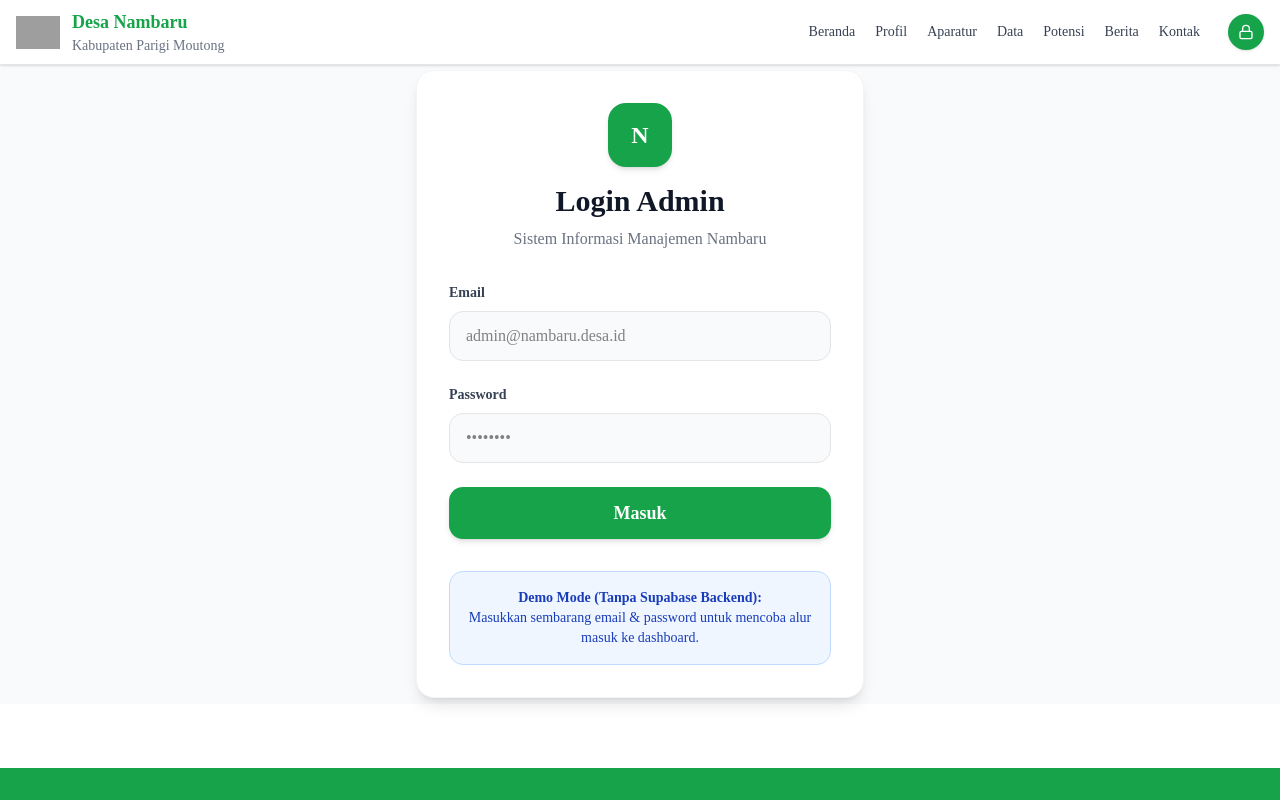
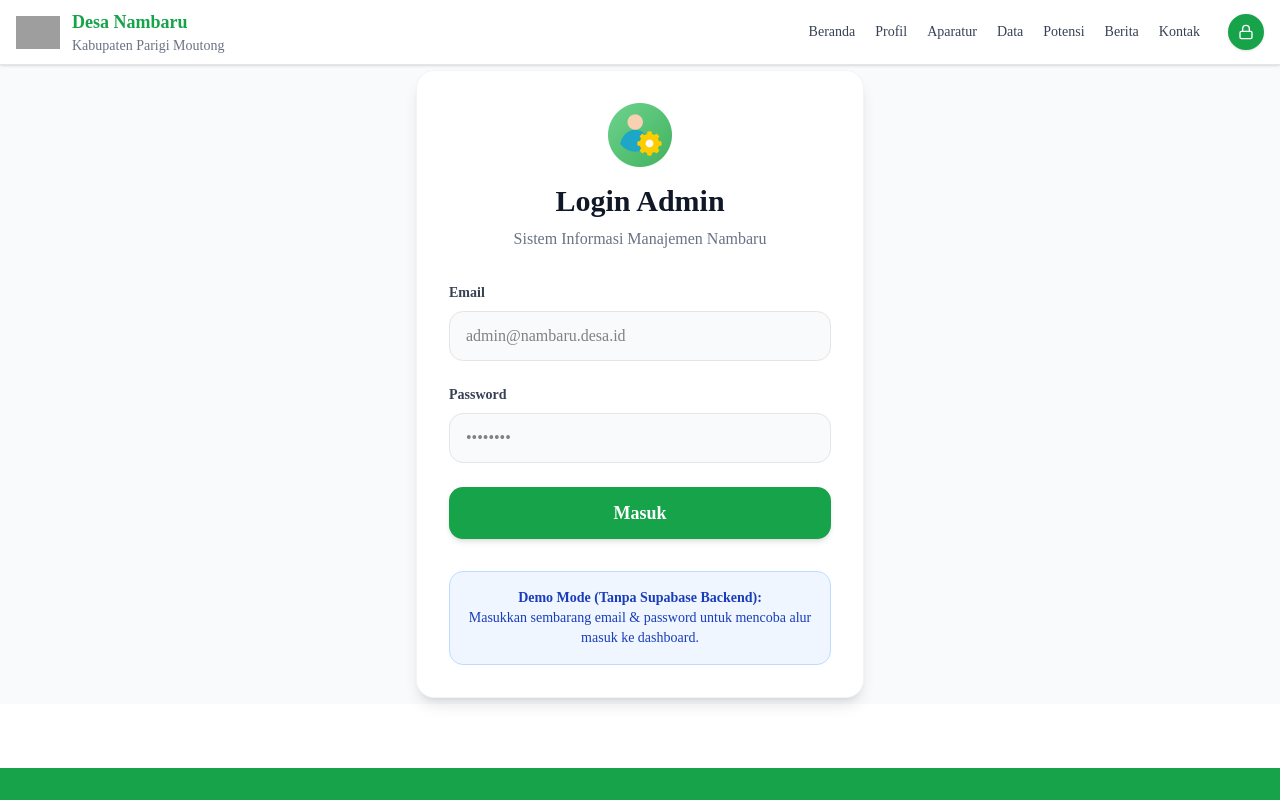
Before and after one commit to pallakawe/websitedesanambaru, a Next.js app: page /login in a window 1280 px wide. Shown: the top 800 px of the page. Built offline with nearby package versions, Linux system fonts and the light colour scheme; grey boxes are pictures that could not be loaded.

Commit message:
Replace N logo on login page with logoadmin.png

```diff
--- a/app/login/page.tsx
+++ b/app/login/page.tsx
@@ -22,9 +22,11 @@ export default function LoginPage() {
         <div className="min-h-[80vh] flex items-center justify-center bg-gray-50 px-4">
             <div className="max-w-md w-full bg-white p-8 rounded-2xl shadow-lg border border-gray-100">
                 <div className="text-center mb-8">
-                    <div className="bg-primary text-white w-16 h-16 rounded-2xl flex items-center justify-center mx-auto mb-4 text-2xl font-bold shadow-md">
-                        N
-                    </div>
+                    <img
+                        src="/images/logoadmin.png"
+                        alt="Logo Admin"
+                        className="w-16 h-16 object-contain mx-auto mb-4"
+                    />
                     <h1 className="text-3xl font-bold text-gray-900">Login Admin</h1>
                     <p className="text-gray-500 mt-2">Sistem Informasi Manajemen Nambaru</p>
                 </div>
```
